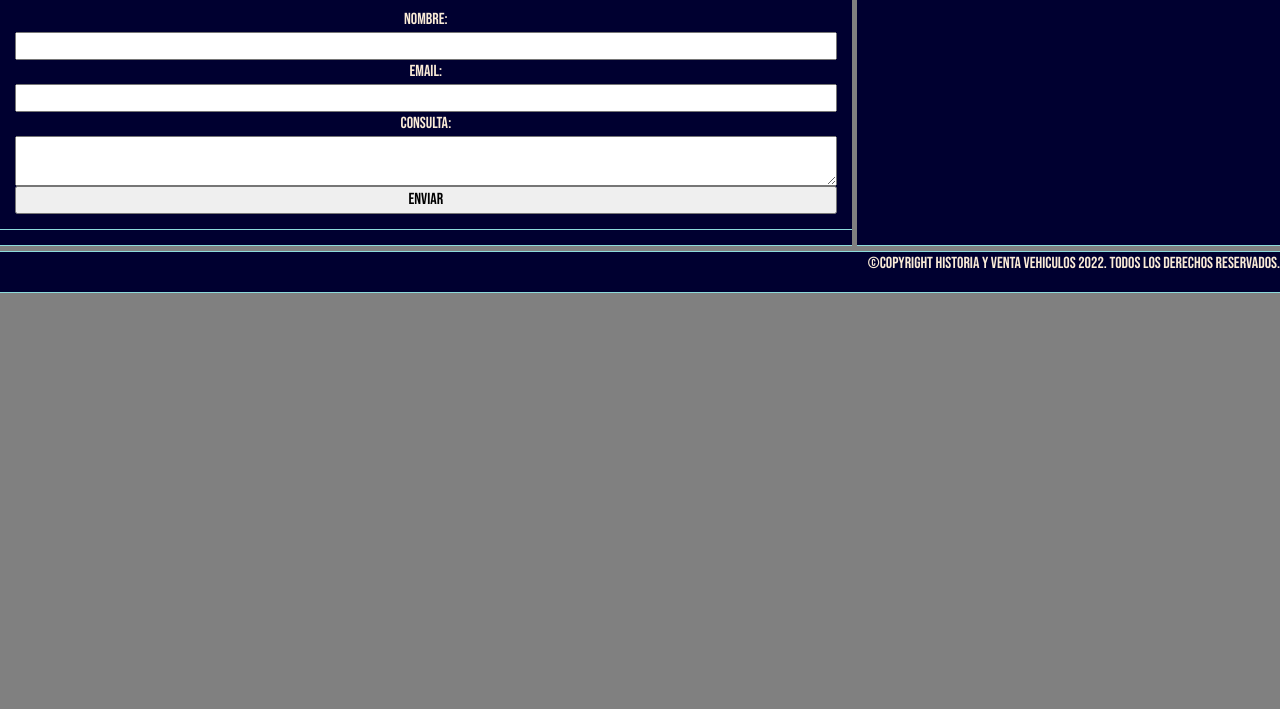
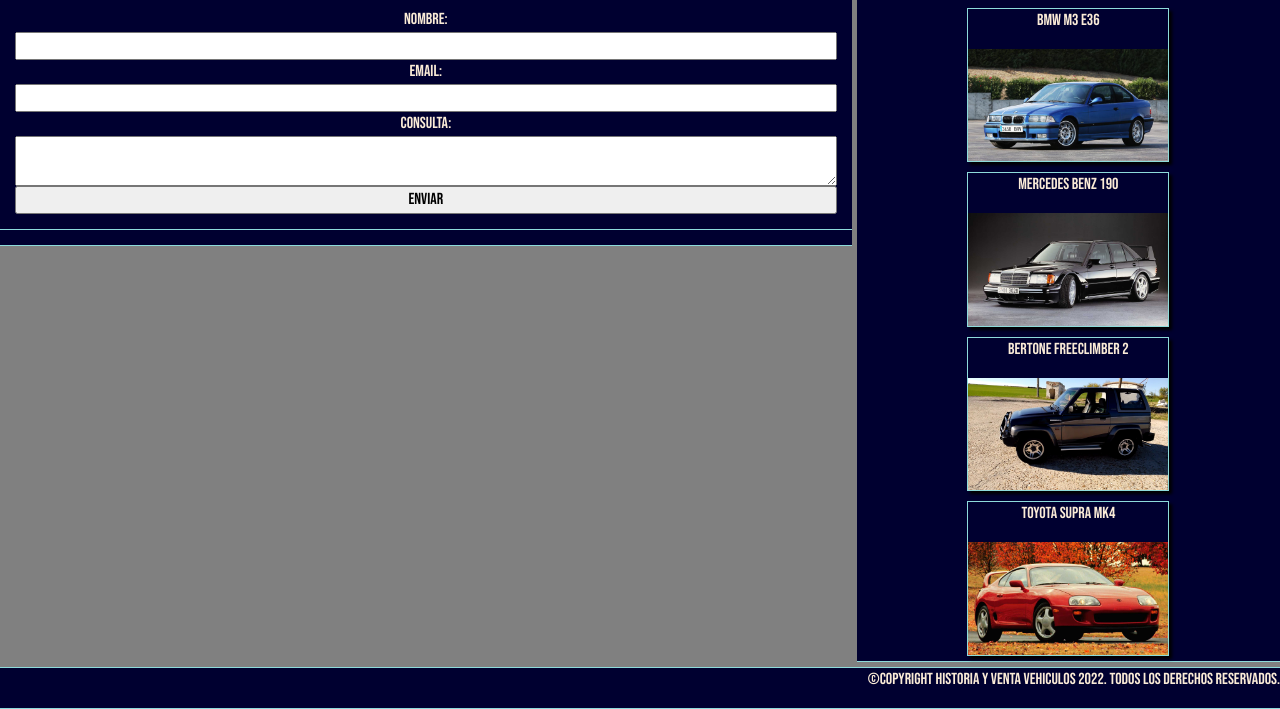
Before and after one commit to 90slucifer/HYVA, a plain HTML site: page pages/contacto.html in a window 1280 px wide. Shown: the part 223-932 px from the top of the page. Before the commit the page ends 800 px from the top, so only its background shows below. Drawn offline with nearby package versions, Linux system fonts and the light colour scheme.

Commit message:
Trabajo en Aside

```diff
--- a/assets/scss/_media720.scss
+++ b/assets/scss/_media720.scss
@@ -1,3 +1,4 @@
+@import "_var.scss";
 @media (min-width:720px){
     body {
         background-color: $color-fondo;
@@ -115,6 +116,7 @@
         display: flex;
         flex-direction: column;
         color: antiquewhite;
+        align-items: center;
         background-color: $color-principal;
         @extend .navegacion;
         p{
--- a/assets/scss/_var.scss
+++ b/assets/scss/_var.scss
@@ -1,5 +1,5 @@
 $color-principal: rgb(0, 0, 48);
-$color-secundario: rgb(141, 219, 219);
+$color-secundario: rgb(30, 63, 63);
 $color-fondo: grey;
 $borde: (
     alto: solid 1px $color-secundario,
--- a/pages/contacto.html
+++ b/pages/contacto.html
@@ -5,8 +5,10 @@
     <meta name="viewport" content="width=device-width, initial-scale=1.0">
     <title>HYVA Contacto</title>
     <meta name="description" content="Tenes dudas? Escribinos y te daremos la mejor atencion! HYVA.com el mejor lugar para encontrar tu Auto nuevo!">
+    <meta name="keywords" content="Contacto, Informacion, Ayuda"/>
     <link href="https://cdn.jsdelivr.net/npm/bootstrap@5.1.3/dist/css/bootstrap.min.css" rel="stylesheet" integrity="sha384-1BmE4kWBq78iYhFldvKuhfTAU6auU8tT94WrHftjDbrCEXSU1oBoqyl2QvZ6jIW3" crossorigin="anonymous">
     <link rel="stylesheet" href="../assets/css/style.css">
+    <link rel="icon" href="../assets/img/FAVICON.png">
     <link rel="preconnect" href="https://fonts.googleapis.com">
     <link rel="preconnect" href="https://fonts.gstatic.com" crossorigin>
     <link href="https://fonts.googleapis.com/css2?family=Bebas+Neue&display=swap" rel="stylesheet">
@@ -56,8 +58,26 @@
         </section>
     </main>
 
-    <aside class="busqueda">
-
+    <aside>
+      <div class="busqueda">
+        <h3>Mas Vistos</h3>
+        <div class="autos">
+          <p>BMW M3 E36</p>
+          <img src="../assets/img/BMW_M3_E36_1.jpg">
+        </div>
+        <div class="autos">
+          <p>Mercedes Benz 190</p>
+          <img src="../assets/img/MERCEDES_190_1.jpg">
+        </div>
+        <div class="autos">
+          <p>Bertone Freeclimber 2</p>
+          <img src="../assets/img/Bertone_Freeclimber_2_1.jpg">
+        </div>
+        <div class="autos">
+          <p>Toyota Supra MK4</p>
+          <img src="../assets/img/Toyota_Supra_mk4.jpg">
+        </div>
+      </div>
     </aside>
 
     <footer class="pie">
```
Also changed, not shown: index.html (+13 -5 lines), pages/conocenos.html (+22 -2 lines), pages/preguntasfrecuentes.html (+22 -2 lines), pages/vehiculos.html (+22 -2 lines), assets/css/style.css, assets/img/FAVICON.png (added), assets/img/Toyota_Supra_mk4.jpg (added).
